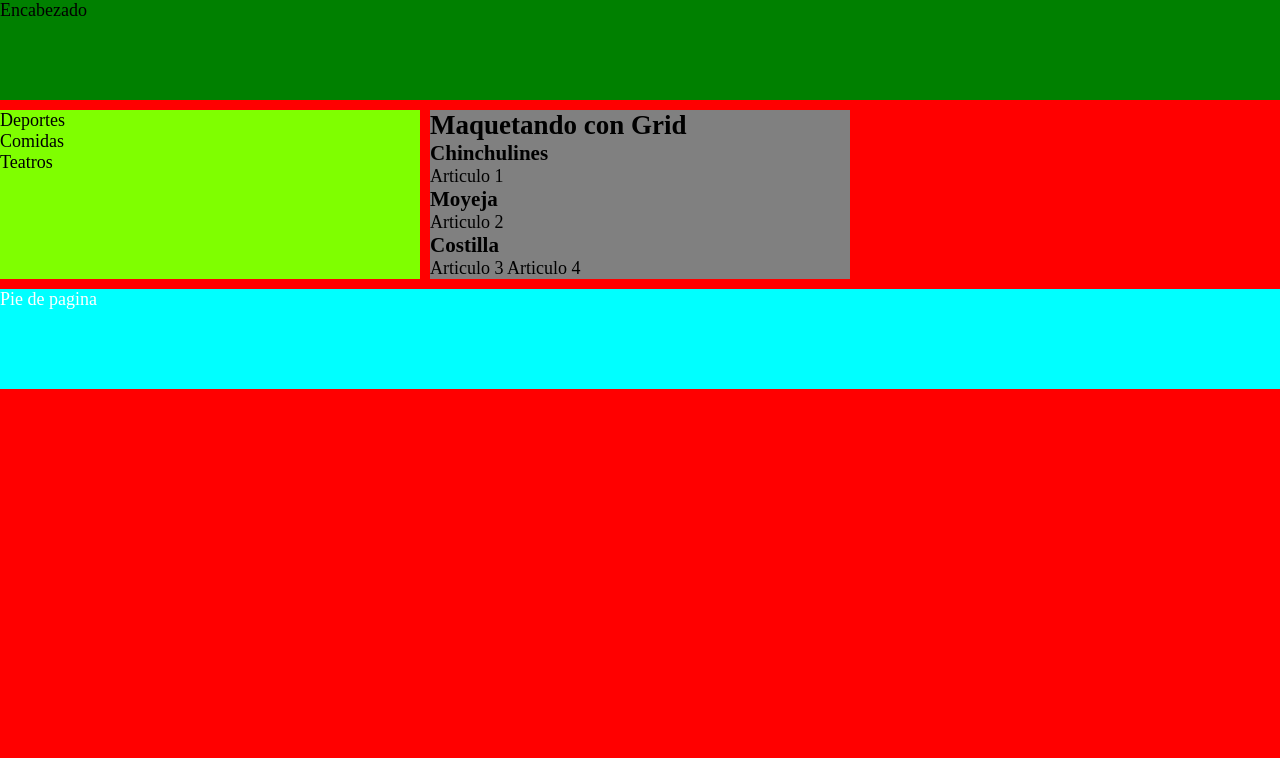
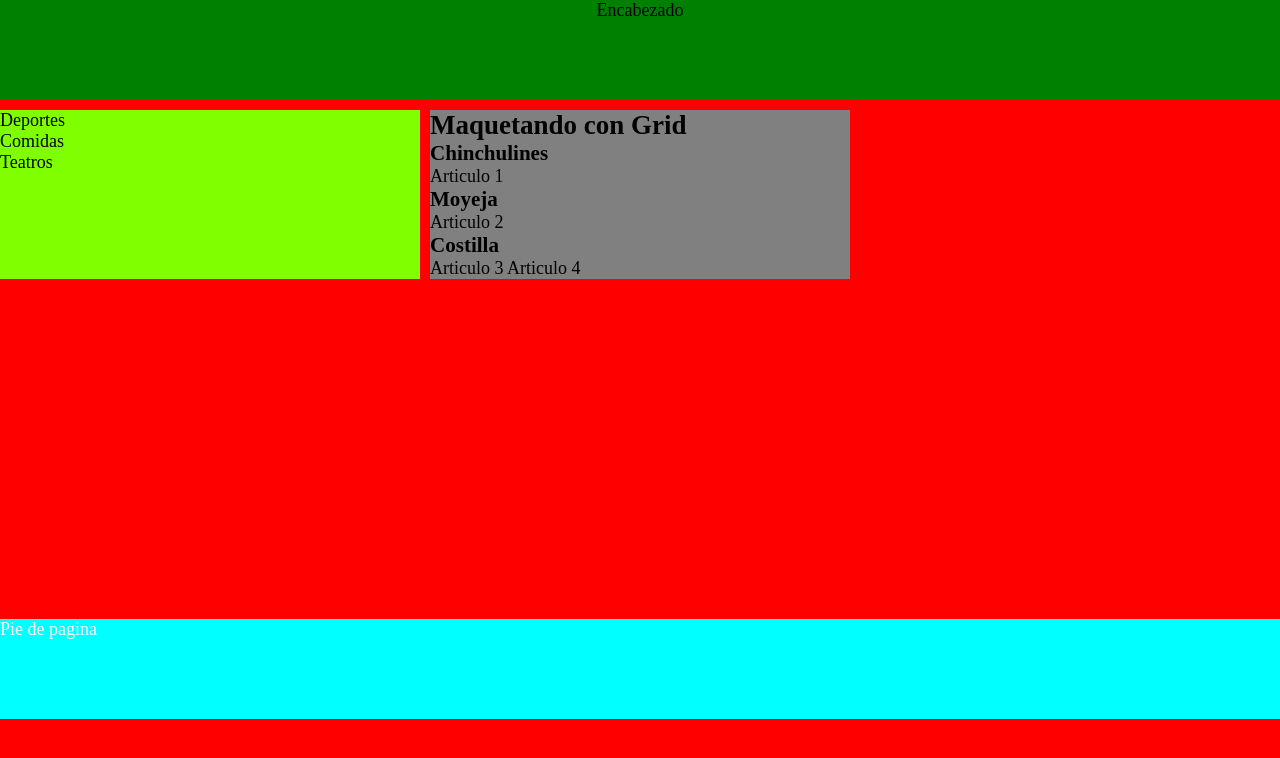
Before and after one commit to DarioCeballoss/MaquetadoGridLayOutMartesAlas10, a plain HTML site: page index.html in a window 1280 px wide. Drawn offline with Linux system fonts and the light colour scheme.

Commit message:
⛄️📊 Updated with Glitch

```diff
--- a/style.css
+++ b/style.css
@@ -18,6 +18,7 @@ body{
 header{
   background-color: green;
   grid-column: 1 / -1;
+  text-align: center;
 }
 
 
@@ -26,6 +27,7 @@ footer{
   background-color: aqua;
 color: white;
   grid-column: 1 / -1;
+  grid-row: 6;
 }
 
 
```
